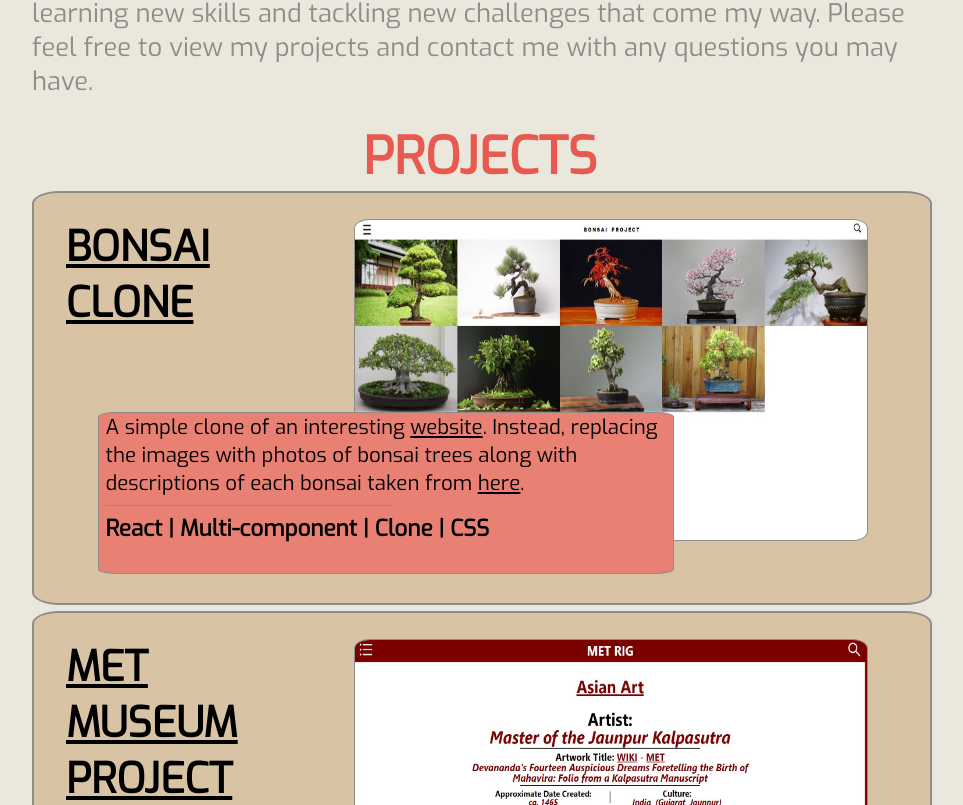
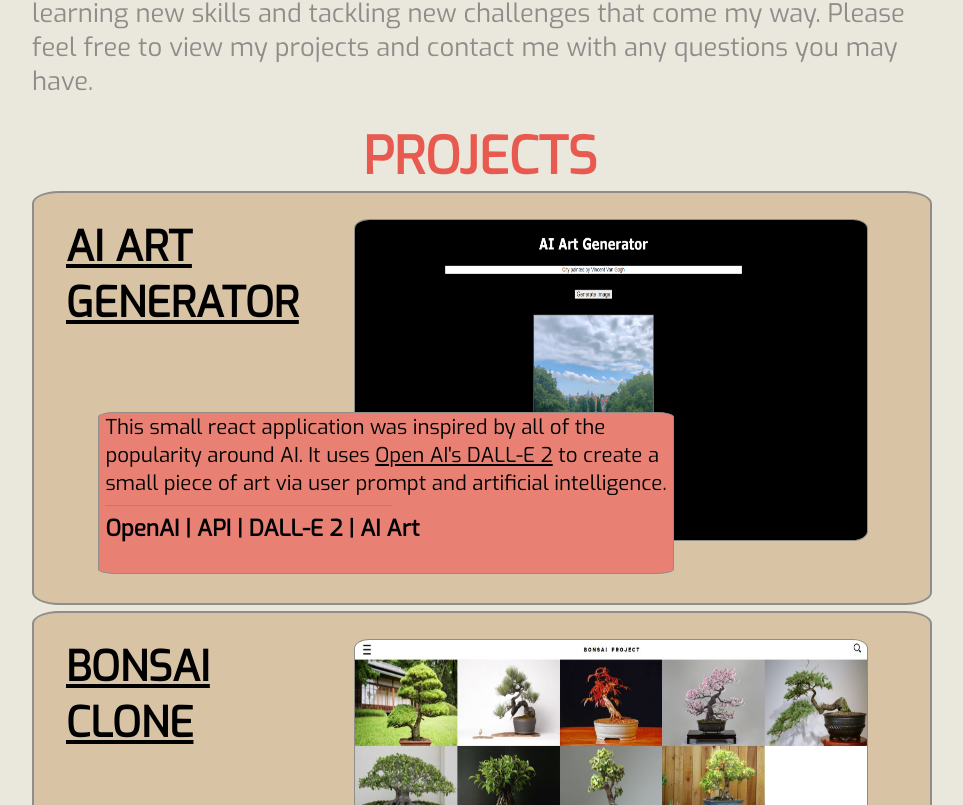
Before and after one commit to atorres1007/portfolio, a React (Create React App) app: page / in a window 1280 px wide. Shown: the part 683-1488 px from the top of the page, without its empty margins (160-1123 px from the left). Built offline with nearby package versions, Linux system fonts and the light colour scheme.

Commit message:
added ai art project

```diff
--- a/src/App.js
+++ b/src/App.js
@@ -5,8 +5,9 @@ import profilePicture from './Photos/profile.jpg';
 import linkedin from './Photos/linkedin.png';
 import github from './Photos/github.png';
 import met from './Photos/met-museum.jpeg';
-import roomies from './Photos/roomies.jpeg'
-import countries from './Photos/countriesAppPreview.PNG'
+import roomies from './Photos/roomies.jpeg';
+import countries from './Photos/countriesAppPreview.PNG';
+import aiArtApp from './Photos/ai-art-preview.PNG';
 
 export default function App () {
   const [firstName, setFirstName] = useState("")
@@ -58,7 +59,23 @@ export default function App () {
         </div>
       </div>
       <div className="section">
+
         <h1>PROJECTS</h1>
+
+        <div className='projects'>
+          <h3><a href='https://ai-art-generator-delta.vercel.app/' target='_blank'>AI ART GENERATOR</a></h3>
+          <img className='project-photo' src={aiArtApp}/>
+          <div className='project-description'>
+            <p>
+              This small react application was inspired by all of the popularity around AI.
+              It uses <a href='https://openai.com/dall-e-2/' target='_blank'>Open AI's DALL-E 2</a> to
+              create a small piece of art via user prompt and artificial intelligence.
+            </p>
+            <hr/>
+            <h4>OpenAI | API | DALL-E 2 | AI Art </h4>
+          </div>
+        </div>
+
         <div className='projects'>
           <h3><a href='https://bonsai-website-clone-ufv9.vercel.app/' target='blank'>BONSAI CLONE</a></h3>
           <img className='project-photo' src={bonsai}/>
@@ -72,6 +89,7 @@ export default function App () {
             <h4>React | Multi-component | Clone | CSS</h4>
           </div>
         </div>
+
         <div className='projects'>
           <h3><a href='https://met-museum-project.vercel.app/' target='_blank'>MET MUSEUM PROJECT</a></h3>
           <img className='project-photo' src={met}/>
@@ -84,6 +102,7 @@ export default function App () {
             <h4>React | API | Image-Generator | RNG</h4>
           </div>
         </div>
+
         <div className='projects'>
           <h3><a href='https://countries-app-wine-two.vercel.app/' target='_blank'>COUNTRIES APP</a></h3>
           <img className='project-photo' src={countries}/>
@@ -96,6 +115,7 @@ export default function App () {
             <h4>React | API | User-Search </h4>
           </div>
         </div>
+
         <div className='projects'>
           <h3>ROOMIES APP</h3>
           <img className='project-photo' src={roomies}/>
```
Also changed, not shown: src/Photos/ai-art-preview.PNG (added).
